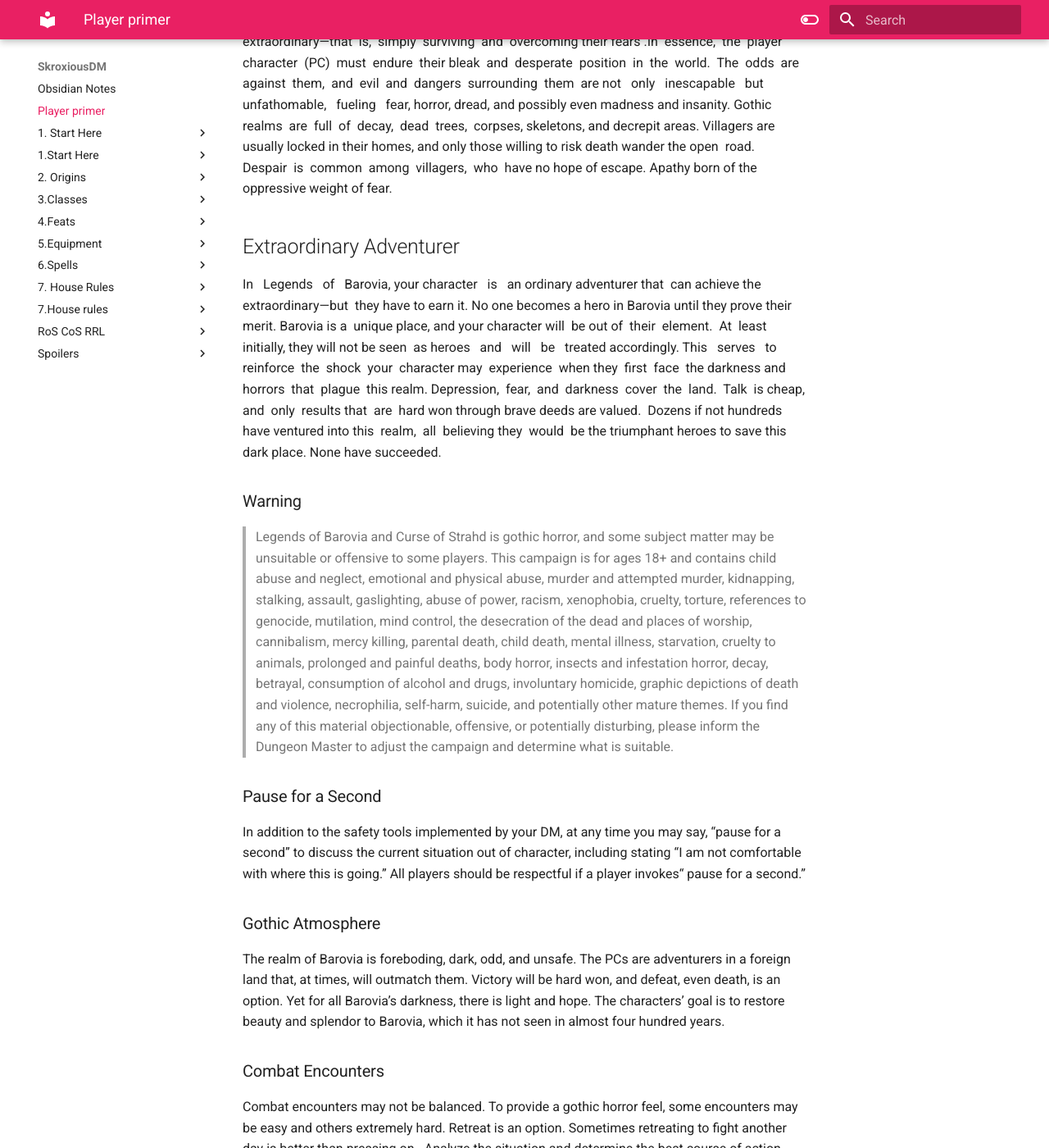
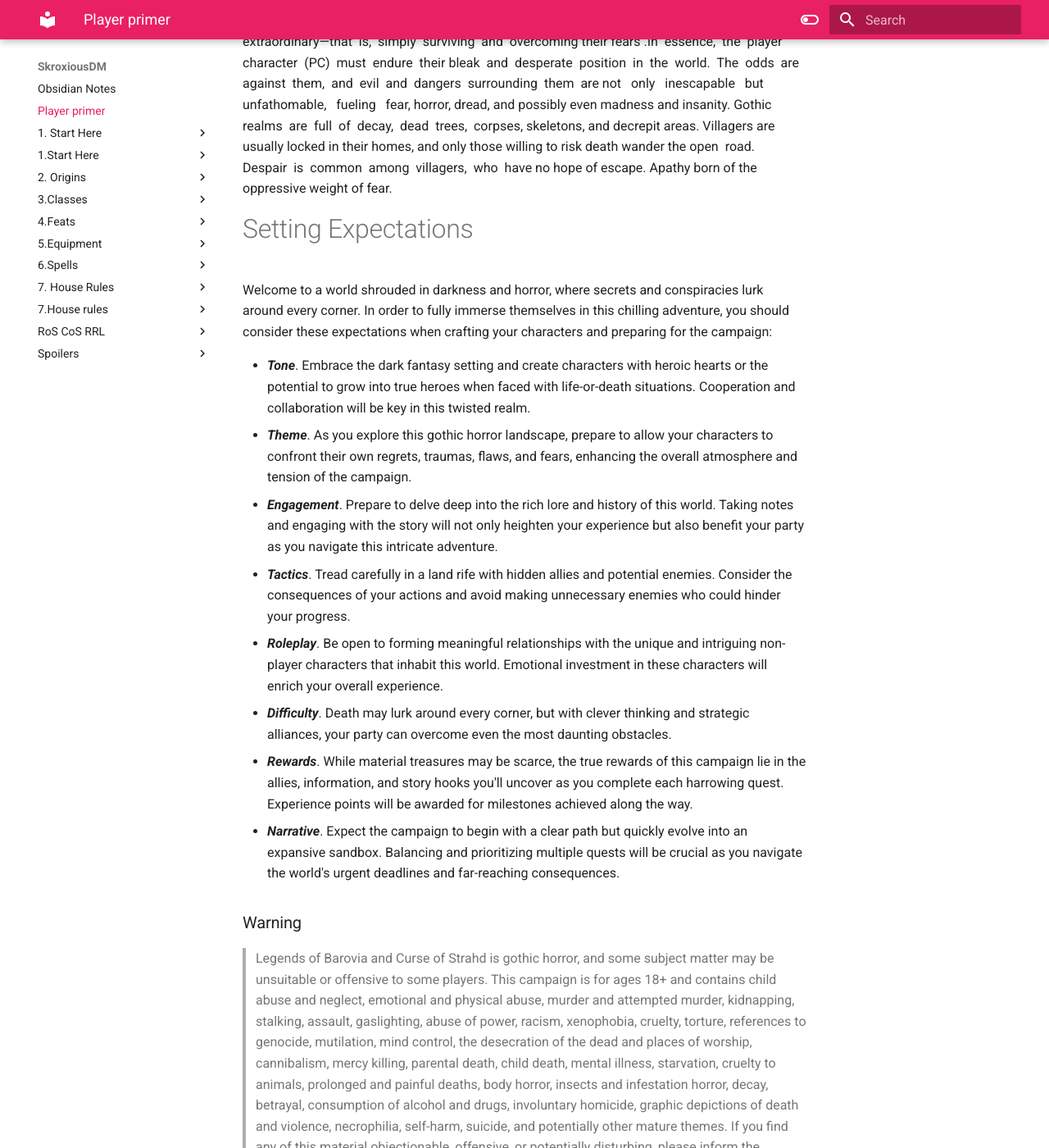
Before and after one commit to SkroxiousDM/SkroxiousDM, an MkDocs documentation site: the page built from docs/Player primer.md, in a window 1280 px wide and 1400 px high, scrolled down 3123 px. Shown: the whole window at 82% size. Built offline with MkDocs 1.6.1 and Material for MkDocs 9.7.7, drawn with Linux system fonts in a browser that asks for light colours; some of the changed text lies outside the part shown.

Commit message:
vault backup: 2023-11-08 20:56:07

```diff
--- a/docs/Player primer.md
+++ b/docs/Player primer.md
@@ -48,9 +48,17 @@
 
 Gothic horror’s roots trace back to Horace Walpole’s 1764 book, The  Castle  of  Otranto.  Typically  centered  on  a  battle between  humanity  and  the  forces  of  evil,  gothic  horror features   bleak,   oppressive,   dark   landscapes   and,   often, stories of tragic romance. Other examples of classic gothic horror  include  Bram  Stoker’s Dracula,  Mary  Shelly’s Frankenstein, Edgar Allan Poe’s “The Raven,” and Charles Pierre Baudelaire’s poems (such as “Les Fleurs du mal”). Curse of Strahd and the Ravenloft setting is D&D’s version of  gothic  horror.  Characters  in  this  type  of  world  are  not fantastic  heroes  but  ordinary  adventurers  achieving  the extraordinary—that  is,  simply  surviving  and  overcoming their fears .In  essence,  the  player  character  (PC)  must  endure  their bleak  and  desperate  position  in  the  world.  The  odds  are against  them,  and  evil  and  dangers  surrounding  them  are not   only   inescapable   but   unfathomable,   fueling   fear, horror, dread, and possibly even madness and insanity. Gothic  realms  are  full  of  decay,  dead  trees,  corpses, skeletons, and decrepit areas. Villagers are usually locked in their homes, and only those willing to risk death wander the open  road.  Despair  is  common  among  villagers,  who  have no hope of escape. Apathy born of the oppressive weight of fear.
 
-## Extraordinary Adventurer
+# Setting Expectations
+Welcome to a world shrouded in darkness and horror, where secrets and conspiracies lurk around every corner. In order to fully immerse themselves in this chilling adventure, you should consider these expectations when crafting your characters and preparing for the campaign:
 
-In   Legends   of   Barovia, your character   is   an ordinary adventurer that  can achieve the extraordinary—but  they have to earn it. No one becomes a hero in Barovia until they prove their merit. Barovia is a  unique place, and your character will  be out of  their  element.  At  least  initially, they will not be seen  as heroes   and   will   be   treated accordingly. This   serves   to reinforce  the  shock  your  character may  experience  when they  first  face  the darkness and  horrors  that  plague  this realm. Depression,  fear,  and  darkness  cover  the  land.  Talk  is cheap, and  only  results that  are  hard won through brave deeds are valued.  Dozens if not hundreds have ventured into this  realm,  all  believing they  would  be the triumphant heroes to save this dark place. None have succeeded.
+* ***Tone***. Embrace the dark fantasy setting and create characters with heroic hearts or the potential to grow into true heroes when faced with life-or-death situations. Cooperation and collaboration will be key in this twisted realm.
+* ***Theme***. As you explore this gothic horror landscape, prepare to allow your characters to confront their own regrets, traumas, flaws, and fears, enhancing the overall atmosphere and tension of the campaign.
+* ***Engagement***. Prepare to delve deep into the rich lore and history of this world. Taking notes and engaging with the story will not only heighten your experience but also benefit your party as you navigate this intricate adventure.
+* ***Tactics***. Tread carefully in a land rife with hidden allies and potential enemies. Consider the consequences of your actions and avoid making unnecessary enemies who could hinder your progress.
+* ***Roleplay***. Be open to forming meaningful relationships with the unique and intriguing non-player characters that inhabit this world. Emotional investment in these characters will enrich your overall experience.
+* ***Difficulty***. Death may lurk around every corner, but with clever thinking and strategic alliances, your party can overcome even the most daunting obstacles.
+* ***Rewards***. While material treasures may be scarce, the true rewards of this campaign lie in the allies, information, and story hooks you'll uncover as you complete each harrowing quest. Experience points will be awarded for milestones achieved along the way.
+* ***Narrative***. Expect the campaign to begin with a clear path but quickly evolve into an expansive sandbox. Balancing and prioritizing multiple quests will be crucial as you navigate the world's urgent deadlines and far-reaching consequences.
 
 ### Warning
 
@@ -81,25 +89,16 @@
 Your character will face difficulty, even disappointment. However, what does not destroy those in Barovia, makes one stronger. Setbacks make victory all the sweeter.
 
 ### Lore
-
-Lore matters in Legends of Barovia. Not only does it provide context, but it also offers clues and important information. NPCs may share history, myths, and lore with you, filling in the gaps and creating a rich world and experience. Books, journals, and letters found throughout Barovia serve a similar purpose. Libraries, homes, and bookstores are great places to find books with valuable information.
+Lore matters in Barovia. Not only does it provide context, but it also offers clues and important information. NPCs may share history, myths, and lore with you, filling in the gaps and creating a rich world and experience. Books, journals, and letters found throughout Barovia serve a similar purpose. Libraries, homes, and bookstores are great places to find books with valuable information.
 
 ### Mystery
-
 Everything is connected, and there is always something deeper to learn. Not everyone should be trusted, and not everyone tells the truth. Some enemies may become strange bedfellows, so don’t judge a book by its cover!
 
 ### Sacrifice
-
 There may be times when your character must make a choice that results in unsavory consequences and sacrifices. Which road to take? Is there enough time? Is the reward worth the risk? In Legends of Barovia, your choices matter.
 
 ### Humor
-
 Humor, even dark humor, provides a sense of comfort and safety in the most desperate situations. Laughter is often the best medicine. Don’t be afraid to laugh.
 
-### Romantic Tragedy
-
-Legends of Barovia is a world of romantic tragedy. Even in the land of darkness love, desire, and passion yearns even in the darkest souls. Yet there is hope, and that is what your character brings to Barovia—hope to end the dark romantic tragedy and bring forth a renaissance.
-
 ### Sanity
-
 The realm of Barovia is like no other. Your character has never seen nor faced such a realm. They will face fear, horror, despair, and even madness. Managing your sanity is one of the important factors in surviving and succeeding in Barovia. While Legendsof Barovia includes mechanics to address character sanity, roleplaying the various mental afflictions plaguing your character further enhances the play experience.
```
